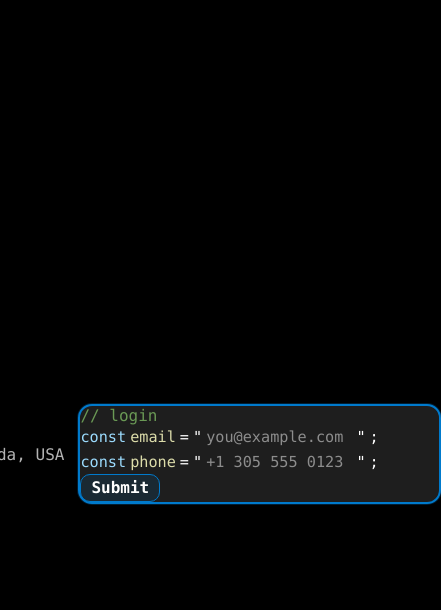
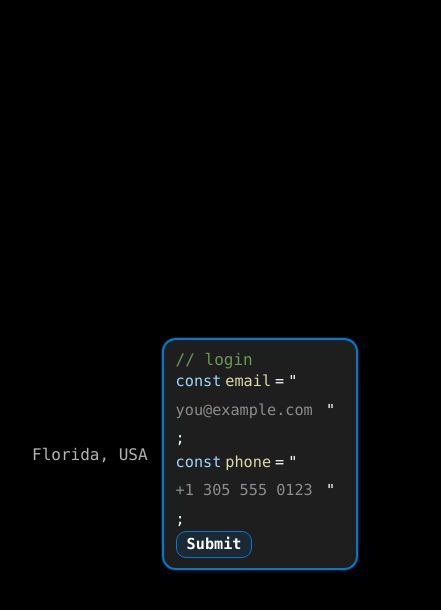
Before and after one commit to gibranparis/lameboy, a Next.js app: page / in a window 390 px wide. Both pictures are taken after a click on the button "Florida, USA". Shown: the top 610 px of the page, 441 px wide, since content can reach past the window. Built offline with nearby package versions, Linux system fonts and the light colour scheme.

Commit message:
style(landing): make login bubble wrap tightly to content; remove extra padding/width; keep compact Submit chip bottom-left with orange hover/active and mobile-safe clamping

```diff
--- a/src/app/globals.css
+++ b/src/app/globals.css
@@ -57,7 +57,7 @@ html, body{
   flex-wrap: nowrap;
 }
 
-/* Compact VS Code card */
+/* Compact VS Code card border */
 .vscode-card{
   background: var(--panel);
   border: 2px solid var(--accent);
@@ -65,9 +65,14 @@ html, body{
   box-shadow: var(--ring);
 }
 
-/* Limit login card size on phones */
+/* Hug-content login bubble (no extra space, no fixed width) */
 .login-card{
-  width: min(92vw, 360px);
+  display: inline-flex;
+  flex-direction: column;
+  gap: 4px;                    /* tiny vertical spacing between lines */
+  width: fit-content;          /* <-- wraps to content */
+  max-width: 92vw;             /* safe on phones */
+  padding: 10px 12px;          /* small, like your banned card */
 }
 
 /* “Text button” look for Florida, USA */
@@ -85,14 +90,14 @@ html, body{
 .code-op     { color: var(--op); }
 .code-punc   { color: var(--punct); }
 
-/* Inline code line layout (allow wrap on mobile) */
+/* Inline code line layout (wrap allowed to avoid overflow) */
 .code-line{
   display: flex;
   align-items: baseline;
   gap: 4px;
   line-height: 1.6;
   font-size: 0.95rem;
-  flex-wrap: wrap;     /* <-- prevents horizontal overflow on phones */
+  flex-wrap: wrap;             /* prevents horizontal overflow on phones */
 }
 
 /* “String” input that looks like code */
@@ -100,27 +105,27 @@ html, body{
   background: transparent;
   border: none;
   outline: none;
-  color: var(--purple);          /* typed value */
+  color: var(--purple);        /* typed value */
   caret-color: var(--purple);
   font: inherit;
   padding: 0;
   margin: 0;
   min-width: 6ch;
-  max-width: 20ch;               /* <-- cap so it never stretches bubble */
+  max-width: 20ch;             /* clamp so bubble never stretches */
 }
 .code-input::placeholder{ color:#8d8d8d; }
 
-/* === Compact VS Code badge (commit-style) === */
+/* Compact commit-style chip */
 .commit-btn{
   display: inline-flex;
   align-items: center;
-  padding: 4px 10px;             /* smaller bubble */
+  padding: 4px 10px;           /* tight chip */
   border: 1px solid var(--accent);
   border-radius: 10px;
   background: rgba(0,122,204,.12);
   color: var(--text);
   font: inherit;
-  font-weight: 700;              /* keep the Submit font weight you liked */
+  font-weight: 700;            /* keep the Submit font weight you liked */
   cursor: pointer;
   line-height: 1.1;
 }
@@ -133,7 +138,7 @@ html, body{
   outline-offset: 3px;
 }
 .commit-btn:active{
-  background: rgba(247,160,45,.18);           /* deeper orange on click */
+  background: rgba(247,160,45,.18);
   border-color: var(--focus-orange);
   box-shadow: inset 0 0 0 1px var(--focus-orange);
 }
--- a/src/components/BannedCard.jsx
+++ b/src/components/BannedCard.jsx
@@ -74,7 +74,7 @@ export default function BannedCard() {
   );
 
   const LoginCard = (
-    <div className="vscode-card login-card p-4 rounded-xl">
+    <div className="vscode-card login-card rounded-xl">
       <form className="text-sm" onSubmit={onSubmit}>
         <div className="code-comment">// login</div>
 
@@ -113,8 +113,8 @@ export default function BannedCard() {
           <span className="code-punc">"</span><span className="code-punc">;</span>
         </div>
 
-        {/* Bottom-left small badge button */}
-        <div className="mt-3 flex justify-start">
+        {/* bottom-left compact chip */}
+        <div className="code-line">
           <button type="submit" className="commit-btn" disabled={busy}>
             Submit
           </button>
@@ -139,7 +139,7 @@ export default function BannedCard() {
         ) : (
           <>
             {FloridaButton}  {/* shifts to LEFT */}
-            {LoginCard}      {/* compact code-style login bubble on RIGHT */}
+            {LoginCard}      {/* tight, content-wrapping bubble */}
           </>
         )}
       </div>
```
